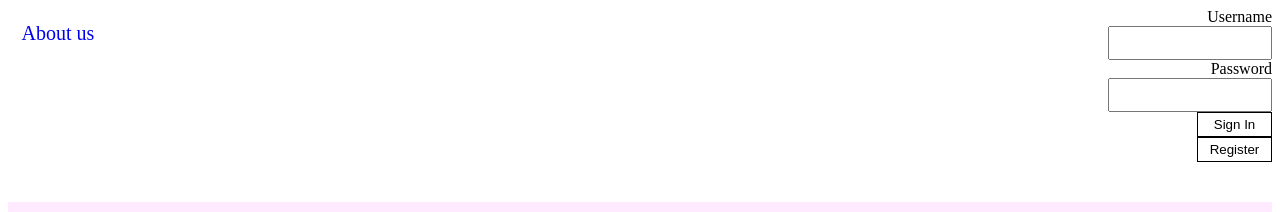
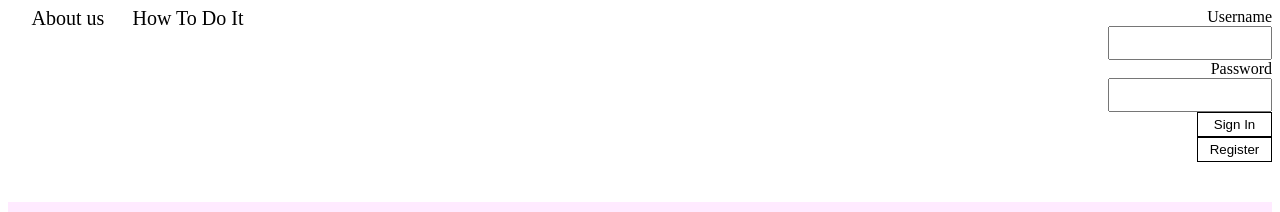
Before and after one commit to BW-Howto3/Front-End, a React (Create React App) app: page / in a window 1280 px wide. Shown: the top 212 px of the page. Built offline with nearby package versions, Linux system fonts and the light colour scheme.

Commit message:
fixed header

```diff
--- a/src/components/App.scss
+++ b/src/components/App.scss
@@ -9,10 +9,6 @@
 }
 h1 {
     font-size: 60px;
-}
-.aboutLink {
-    text-decoration: none;
-    font-size: 20px;
 }
 .main-img {
     width: 100%;
@@ -54,8 +50,14 @@ header {
         }
     }
     nav {
-        width: 100%;
+        display: flex;
+        flex-direction: column;
+        align-items: center;
         a {
+            width: 100%;
+            text-decoration: none;
+            color: black;
+            font-size: 20px;
             height: 50px;
             display: flex;
             justify-content: center;
@@ -79,11 +81,14 @@ header {
                     height: 25px;
                 }
         }
-    }
-    nav {
-        a {
-            height : 20px;
-            width: 100px;
+        nav {
+            flex-direction: row;
+            align-items: flex-start;
+            flex-wrap: wrap;
+            a {
+                height : 20px;
+                width: 120px;
+            }
         }
     }
 }
--- a/src/components/SignIn.js
+++ b/src/components/SignIn.js
@@ -44,8 +44,9 @@ const SignIn  = props => {
     }, [user])
     return (
         <header>
-            <nav className="navLinks">
-                <Link className='aboutLink' to="/about">About us</Link>
+            <nav>
+                <Link className='link' to="/about">About us</Link>
+                <Link className='link' to="/howto">How To Do It</Link>
             </nav>
            { localStorage.getItem("token")==null ? (<form onSubmit={ e => {
                 e.preventDefault()
```
